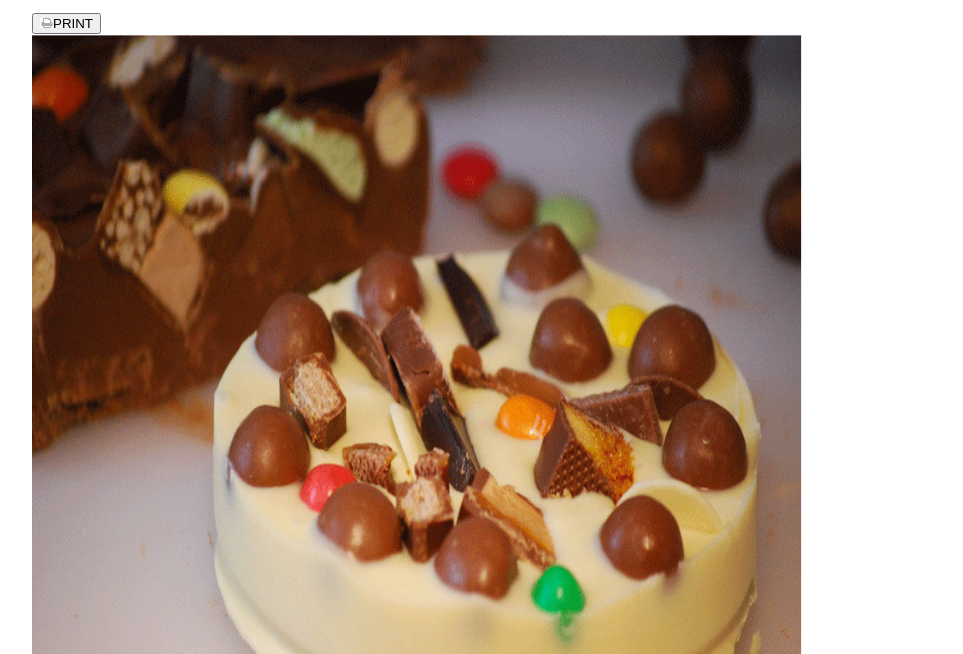
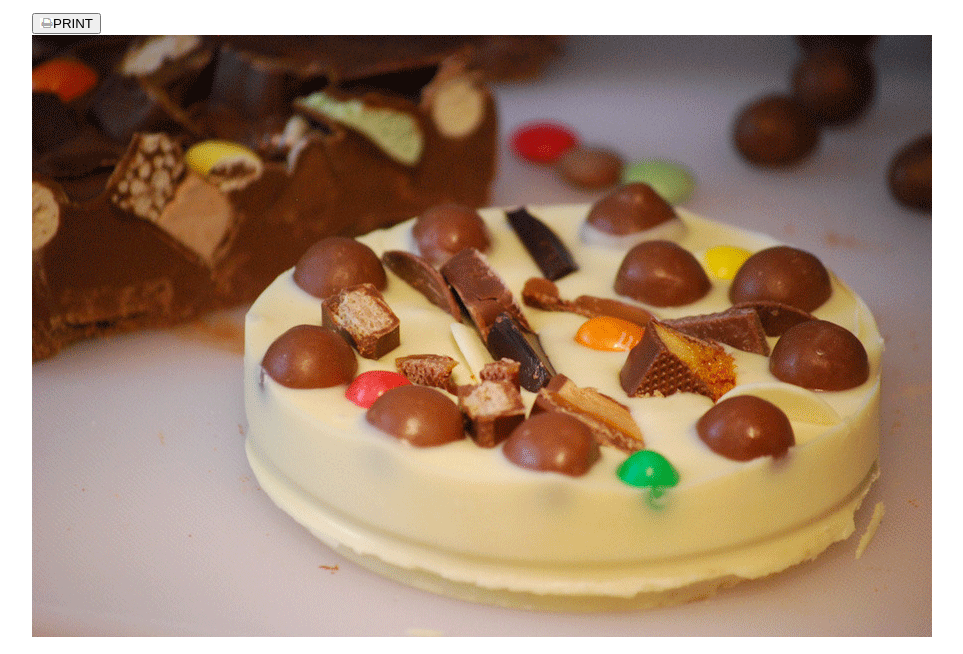
Before and after one commit to Hcooper23/chocolate-pizza-lab10A-, a plain HTML site: page index.html in a window 1280 px wide. Shown: the part 568-1222 px from the top of the page, without its empty margins (176-1139 px from the left). Drawn offline with nearby package versions, Linux system fonts and the light colour scheme; a web font is replaced by a local one.

Commit message:
Cookie Image Update

```diff
--- a/index.html
+++ b/index.html
@@ -52,8 +52,8 @@
                 <button><img src="img/print-icon.png">PRINT</button>
             </section>
         </article>
-        <!-- <img src="./img/choco-pizza.png"> -->
-        <img id="choc-pic" src="./img/choco-pizza.png" alt="choco-pizza"/>
+
+        <img src="./img/chocloate-pizza.png" alt="Choclate Pizza">
 
 
         <p>For the fig-swirl: Melt butter over medium heat in a saucepan. Add brown sugar and stir to dissolve. Halve
```
Also changed, not shown: img/chocloate-pizza.png (renamed from img/choco-pizza.png).
